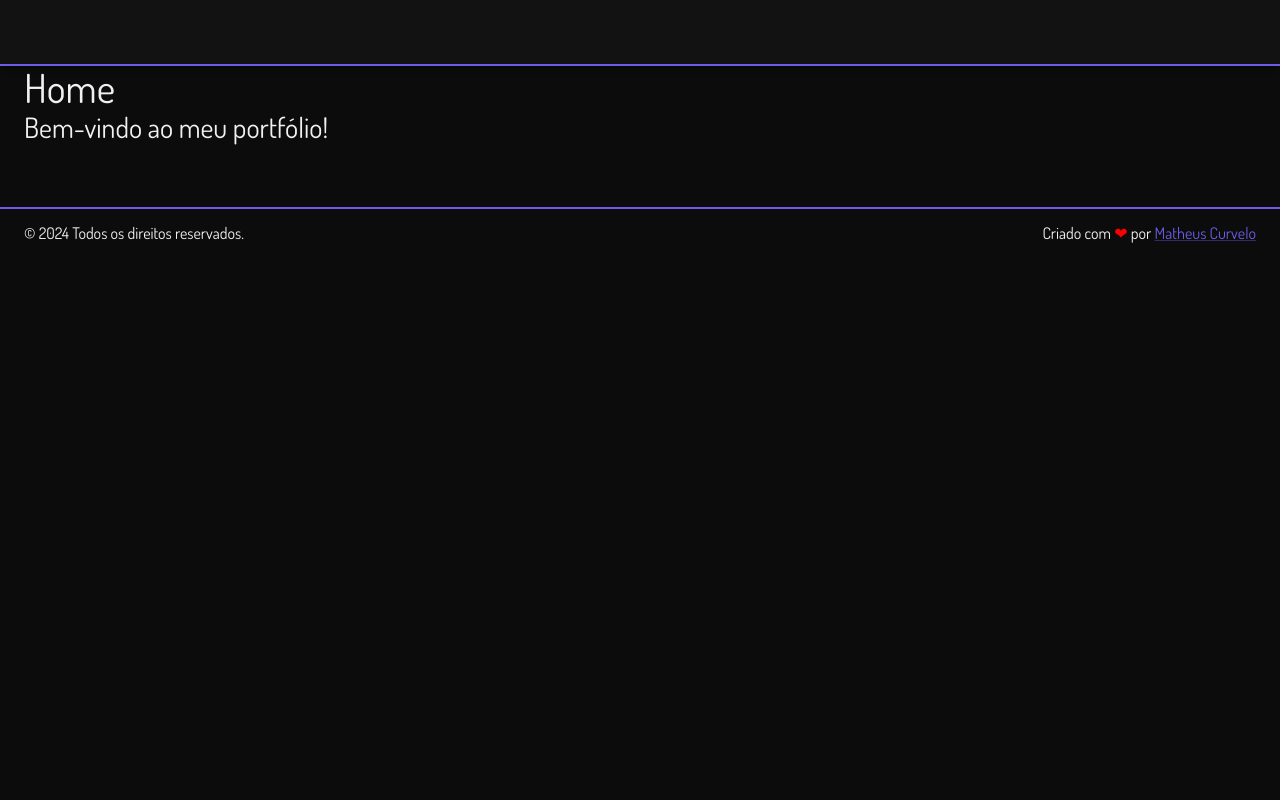
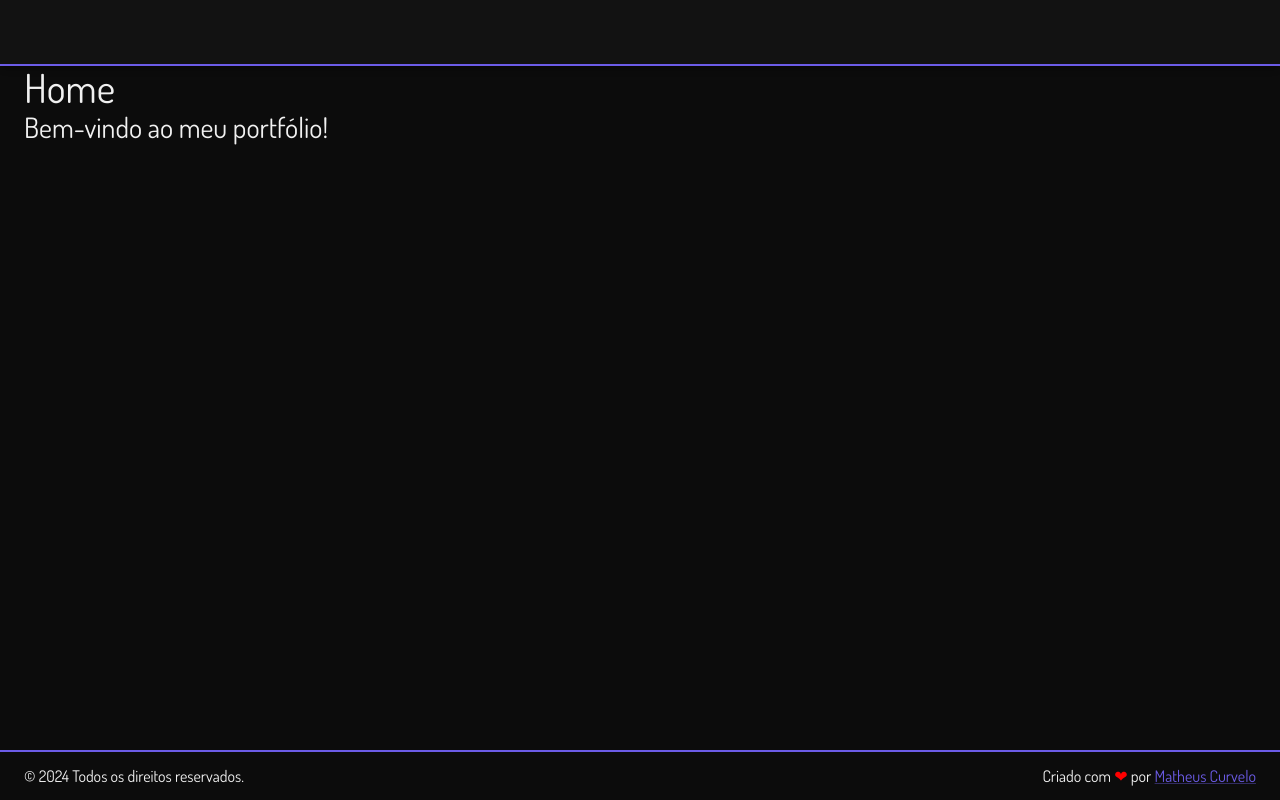
Before and after one commit to matheus-curvelo/portfolio, a React (Create React App) app: page / in a window 1280 px wide. Built offline with nearby package versions, Linux system fonts and the light colour scheme.

Commit message:
Aplicando flex no content-page

```diff
--- a/src/App.scss
+++ b/src/App.scss
@@ -0,0 +1,5 @@
+@import './styles/variables.scss';
+
+.content-page {
+    flex: 1;
+}
--- a/src/App.tsx
+++ b/src/App.tsx
@@ -1,19 +1,19 @@
-import React, { useState, useMemo } from 'react';
-import { BrowserRouter as Router, Routes, Route } from 'react-router-dom';
-import { CssBaseline, ThemeProvider } from '@mui/material';
-import Header from './components/Common/Header';
-import Footer from './components/Common/Footer';
-import Home from './pages/Home';
-import Sobre from './pages/About';
-import Projetos from './pages/Projects';
-import Contato from './pages/Contact';
-import { lightTheme, darkTheme } from './theme';
-import './App.scss';
+import React, {useState, useMemo} from "react";
+import {BrowserRouter as Router, Routes, Route} from "react-router-dom";
+import {Box, CssBaseline, ThemeProvider} from "@mui/material";
+import Header from "./components/Common/Header";
+import Footer from "./components/Common/Footer";
+import Home from "./pages/Home";
+import Sobre from "./pages/About";
+import Projetos from "./pages/Projects";
+import Contato from "./pages/Contact";
+import {lightTheme, darkTheme} from "./theme";
+import "./App.scss";
 
 function App() {
   // Inicializa o estado do tema com base no valor salvo no localStorage
   const [isDarkTheme, setIsDarkTheme] = useState<boolean>(() => {
-    const savedTheme = localStorage.getItem('isDarkTheme');
+    const savedTheme = localStorage.getItem("isDarkTheme");
     return savedTheme ? JSON.parse(savedTheme) : true; // Padrão para tema escuro (true)
   });
 
@@ -21,25 +21,30 @@ function App() {
   const toggleTheme = () => {
     setIsDarkTheme(prevTheme => {
       const newTheme = !prevTheme;
-      localStorage.setItem('isDarkTheme', JSON.stringify(newTheme));
+      localStorage.setItem("isDarkTheme", JSON.stringify(newTheme));
       return newTheme;
     });
   };
 
   // Memorize o tema para evitar recriação desnecessária
-  const theme = useMemo(() => (isDarkTheme ? darkTheme : lightTheme), [isDarkTheme]);
+  const theme = useMemo(
+    () => (isDarkTheme ? darkTheme : lightTheme),
+    [isDarkTheme]
+  );
 
   return (
     <ThemeProvider theme={theme}>
       <CssBaseline />
       <Router>
         <Header toggleTheme={toggleTheme} isDarkTheme={isDarkTheme} />
+        <Box component="div" className="content-page">
           <Routes>
             <Route path="/" element={<Home />} />
             <Route path="/sobre" element={<Sobre />} />
             <Route path="/projetos" element={<Projetos />} />
             <Route path="/contato" element={<Contato />} />
           </Routes>
+        </Box>
         <Footer />
       </Router>
     </ThemeProvider>
--- a/src/pages/Home/Home.tsx
+++ b/src/pages/Home/Home.tsx
@@ -6,7 +6,6 @@ const Home: React.FC = () => {
   return (
     <Box
       id="home"
-      className="content-page"
       component="section"
       py={8}
     >
--- a/src/styles/global.scss
+++ b/src/styles/global.scss
@@ -1,6 +1,14 @@
 @import './variables';
 
-body {
+html,
+body,
+#root {
+    height: 100%;
     margin: 0;
     padding: 0;
 }
+
+#root {
+    display: flex;
+    flex-direction: column;
+}
```
Lines whose indentation alone changed are shown as unchanged.
